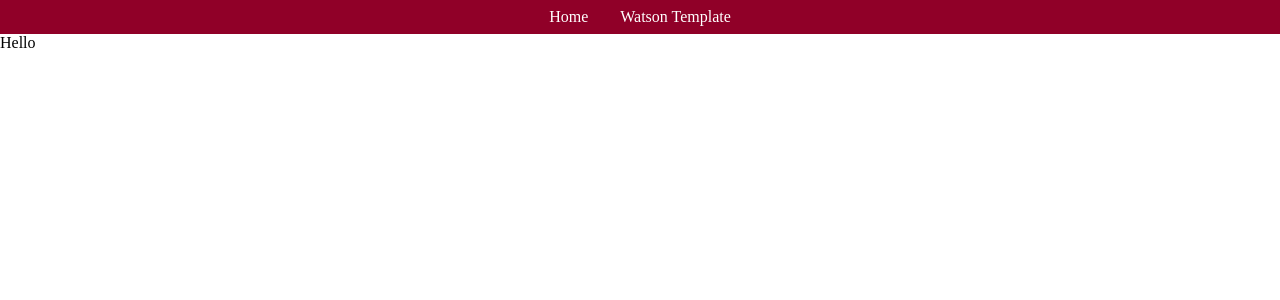
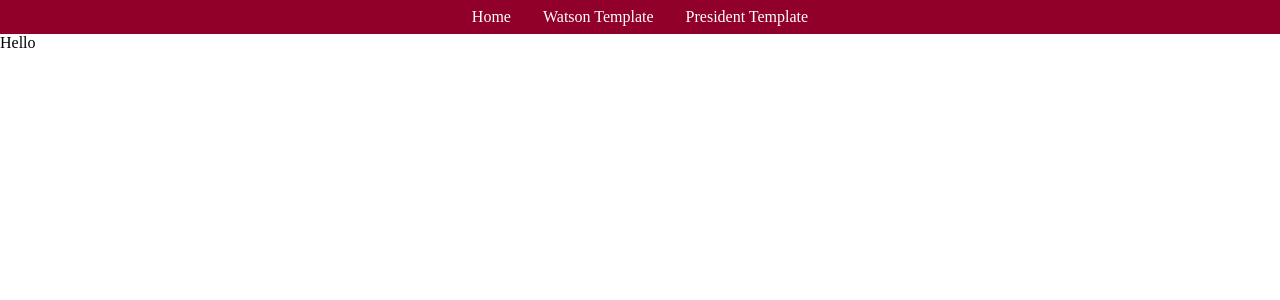
Before and after one commit to fordhamumc/email-templates, a Next.js app: page / in a window 1280 px wide. Shown: the top 300 px of the page. Built offline with nearby package versions, Linux system fonts and the light colour scheme.

Commit message:
reduced heading size

```diff
--- a/components/NavBar.tsx
+++ b/components/NavBar.tsx
@@ -25,6 +25,7 @@ class NavBar extends Component {
           <NavList>
             <NavItem href="/">Home</NavItem>
             <NavItem href="/watson">Watson Template</NavItem>
+            <NavItem href="/president">President Template</NavItem>
           </NavList>
         </nav>
       </Header>
--- a/components/Titles.tsx
+++ b/components/Titles.tsx
@@ -11,7 +11,7 @@ const TitleStyle = styled.h1.attrs({
 })`
   color: ${colors.primary};
   font-family: ${fonts.heading};
-  font-size: 3.5em;
+  font-size: 3em;
   font-weight: bold;
   line-height: 1;
   margin: 0;
```
